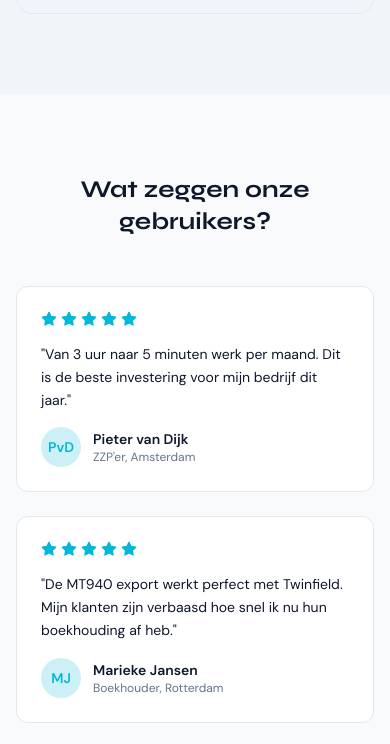
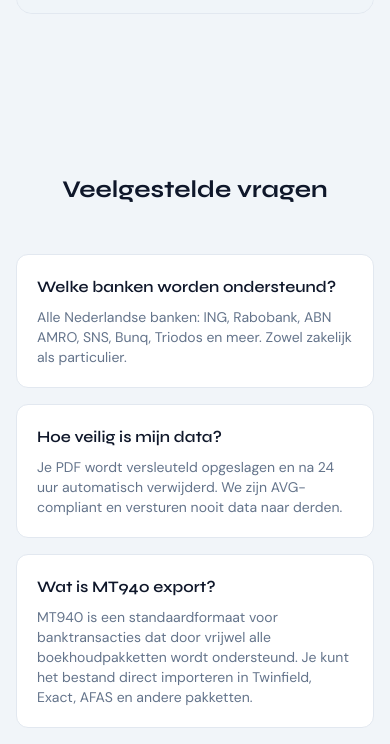
Before and after one commit to stagedvisuals/bank-statement-converter-pro, a Next.js app: page / in a window 390 px wide. Shown: the part 6397-7141 px from the top of the page. Built offline with nearby package versions, Linux system fonts and the light colour scheme; no server answers.

Commit message:
remove testimonials section with Pieter, Marieke, Thomas reviews

```diff
--- a/app/page.tsx
+++ b/app/page.tsx
@@ -345,41 +345,6 @@ export default function Home() {
         </div>
       </section>
 
-      {/* Testimonials */}
-      <section className="py-20 bg-background">
-        <div className="max-w-7xl mx-auto px-4 sm:px-6 lg:px-8">
-          <div className="text-center mb-12">
-            <h2 className="text-2xl md:text-3xl font-bold text-foreground mb-3">Wat zeggen onze gebruikers?</h2>
-          </div>
-
-          <div className="grid md:grid-cols-3 gap-6">
-            {[
-              { name: 'Pieter van Dijk', role: 'ZZP\'er, Amsterdam', text: '"Van 3 uur naar 5 minuten werk per maand. Dit is de beste investering voor mijn bedrijf dit jaar."', rating: 5 },
-              { name: 'Marieke Jansen', role: 'Boekhouder, Rotterdam', text: '"De MT940 export werkt perfect met Twinfield. Mijn klanten zijn verbaasd hoe snel ik nu hun boekhouding af heb."', rating: 5 },
-              { name: 'Thomas Bakker', role: 'Eigenaar, Bakker Accountants', text: '"We draaien nu 40+ afschriften per dag door BSC Pro. Geen enkel ander tool komt in de buurt qua snelheid en nauwkeurigheid."', rating: 5 },
-            ].map((testimonial) => (
-              <div key={testimonial.name} className="p-6 rounded-xl bg-card border border-border">
-                <div className="flex gap-1 mb-4">
-                  {[...Array(testimonial.rating)].map((_, i) => (
-                    <Star key={i} className="w-4 h-4 text-[#00b8d9] fill-[#00b8d9]" />
-                  ))}
-                </div>
-                <p className="text-foreground text-sm mb-4 leading-relaxed">{testimonial.text}</p>
-                <div className="flex items-center gap-3">
-                  <div className="w-10 h-10 rounded-full bg-cyan-500/20 flex items-center justify-center">
-                    <span className="text-[#00b8d9] font-semibold text-sm">{testimonial.name.split(' ').map(n => n[0]).join('')}</span>
-                  </div>
-                  <div>
-                    <p className="text-sm font-semibold text-foreground">{testimonial.name}</p>
-                    <p className="text-xs text-muted-foreground">{testimonial.role}</p>
-                  </div>
-                </div>
-              </div>
-            ))}
-          </div>
-        </div>
-      </section>
-
       {/* FAQ */}
       <section className="py-20 bg-secondary">
         <div className="max-w-3xl mx-auto px-4 sm:px-6 lg:px-8">
```
